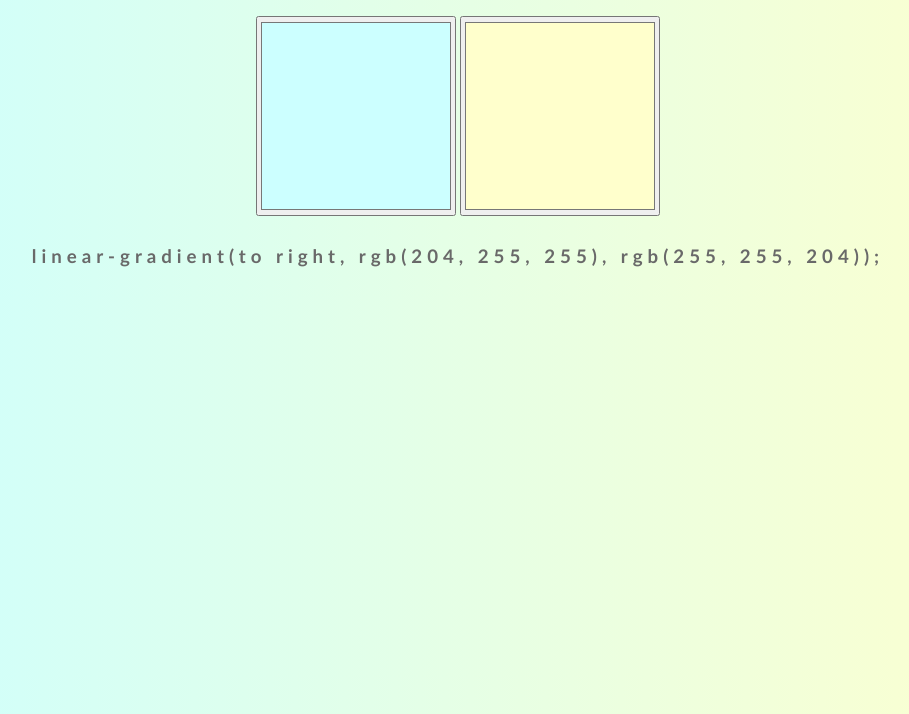
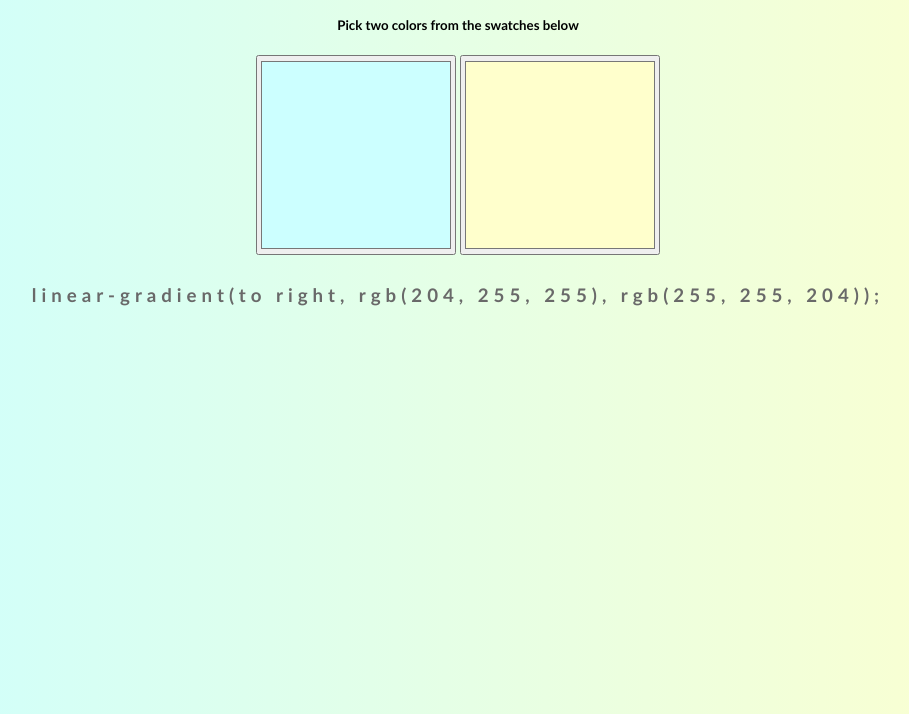
Before and after one commit to mayIGit/background-generator, a plain HTML site: page index.html in a window 1280 px wide. Shown: the part 86-800 px from the top of the page, without its empty margins (182-1091 px from the left). Drawn offline with Linux system fonts and the light colour scheme.

Commit message:
added line to choose swatches

```diff
--- a/index.html
+++ b/index.html
@@ -9,6 +9,7 @@
 </head>
 <body id="gradeBody">
     <h1>Gradient Background Picker</h1>
+    <h5>Pick two colors from the swatches below</h5>
     <input type="color" id="color1" class="color1" value="#ccffff" />
     <input type="color" id="color2" class="color2" value="#ffffcc"/>
     <h3 id="cssDisp">CSS for the colours picked</h3>
```
